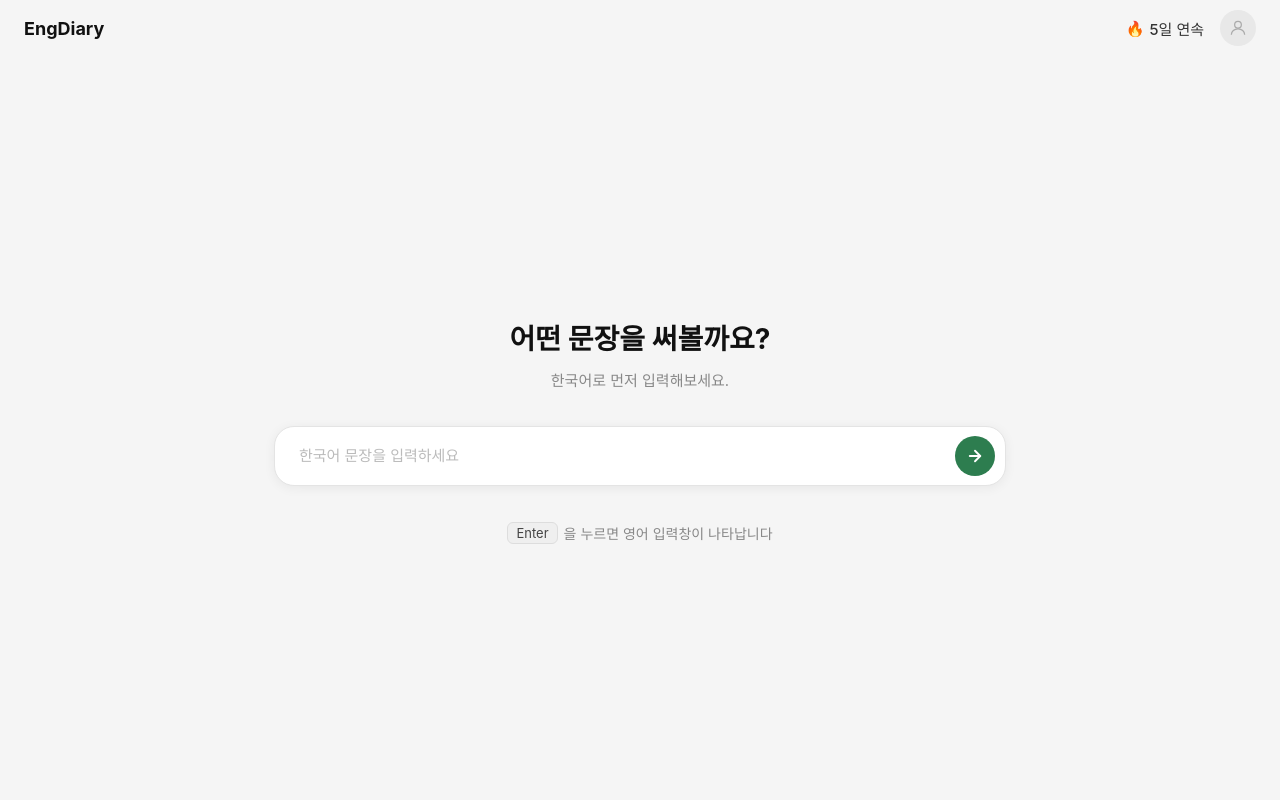
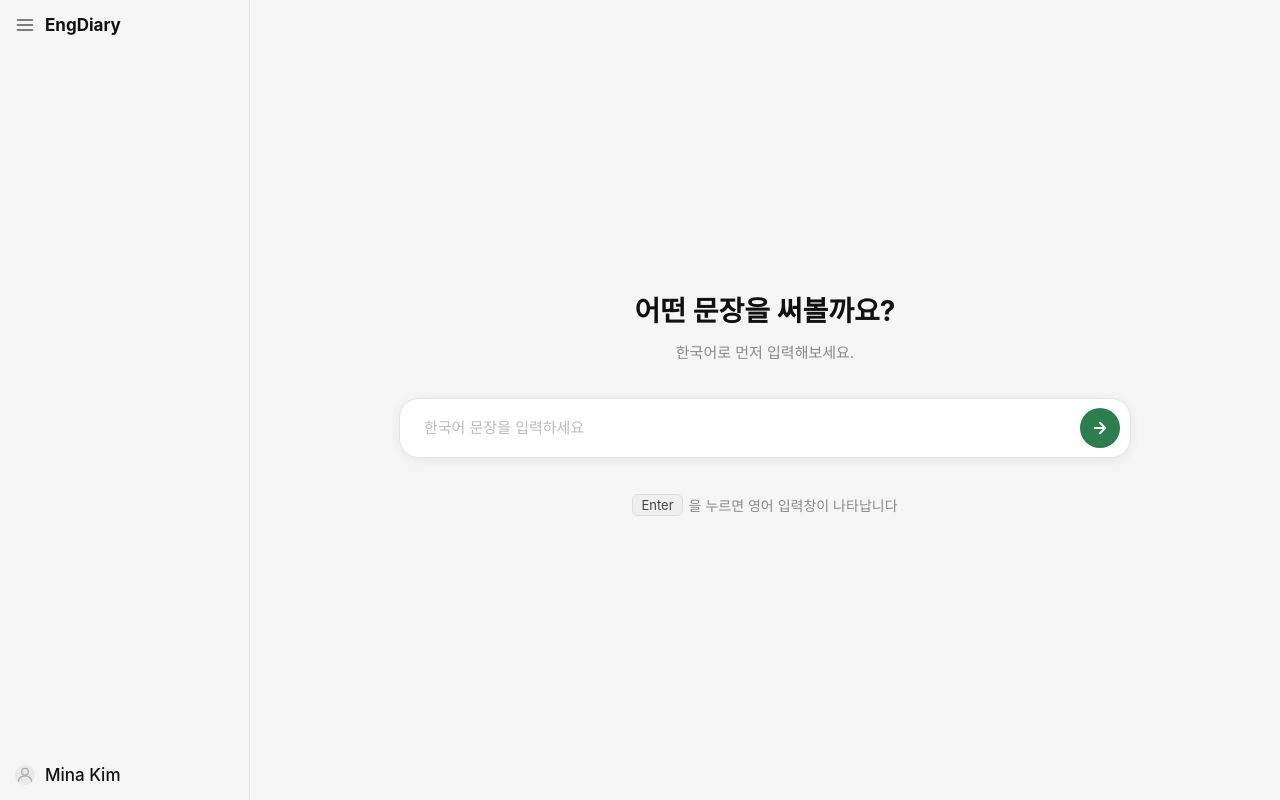
Before and after one commit to wonderminah/Translation-Practice, a React (Vite) app: page / in a window 1280 px wide. Built offline with nearby package versions, Linux system fonts and the light colour scheme; no server answers.

Commit message:
사이드바 추가

```diff
--- a/src/components/Layout.css
+++ b/src/components/Layout.css
@@ -1,50 +1,84 @@
-.navbar {
+.sidebar {
   position: sticky;
   top: 0;
-  z-index: 20;
-  width: 100%;
+  left: 0;
+  width: var(--sidebar-width);
+  height: 100vh;
+  flex-shrink: 0;
+  display: flex;
+  flex-direction: column;
+  padding: 15px;
+  background: #f5f5f5;
+  border-right: 1px solid #e4e4e4;
+  overflow: hidden;
+  transition: width 0.22s ease;
+}
+
+/* Header row: hamburger + logo */
+.sidebar__header {
   display: flex;
   align-items: center;
-  justify-content: space-between;
-  height: var(--navbar-height);
-  padding: 0 24px;
-  background: #f5f5f5;
+  gap: 10px;
+  margin-bottom: 32px;
+  white-space: nowrap;
 }
 
-.navbar__logo {
+.sidebar__menu-btn {
+  flex-shrink: 0;
+  background: none;
+  border: none;
+  cursor: pointer;
   display: flex;
   align-items: center;
-  gap: 8px;
+  justify-content: center;
+  border-radius: 6px;
 }
 
-.navbar__logo-text {
-  font-size: 18px;
+.sidebar__menu-btn:hover {
+  background: #e8e8e8;
+}
+
+.sidebar__logo-text {
+  font-size: 17px;
   font-weight: 700;
   color: #111;
   cursor: pointer;
+  opacity: 1;
+  transition: opacity 0.15s ease;
 }
 
-.navbar__right {
-  display: flex;
-  align-items: center;
-  gap: 16px;
+.sidebar__name-text {
+  font-size: 17px;
+  font-weight: 500;
+  color: #111;
+  cursor: pointer;
+  opacity: 1;
+  white-space: nowrap;
+  transition: opacity 0.15s ease;
 }
 
-.navbar__streak {
-  display: flex;
-  align-items: center;
-  gap: 5px;
-  font-size: 15px;
-  font-weight: 500;
-  color: #333;
+/* Collapsed state */
+.sidebar--collapsed .sidebar__logo-text,
+.sidebar--collapsed .sidebar__name-text {
+  opacity: 0;
+  pointer-events: none;
 }
 
-.navbar__avatar {
-  width: 36px;
-  height: 36px;
+/* Bottom section */
+.sidebar__bottom {
+  margin-top: auto;
+  display: flex;
+  flex-direction: row;
+  gap: 10px;
+}
+
+.sidebar__avatar {
+  width: 20px;
+  height: 20px;
   border-radius: 50%;
   background: #e8e8e8;
   display: flex;
   align-items: center;
   justify-content: center;
+  flex-shrink: 0;
 }
--- a/src/components/Layout.tsx
+++ b/src/components/Layout.tsx
@@ -1,30 +1,49 @@
+import { useEffect, useState } from 'react'
 import { Outlet, useNavigate } from 'react-router-dom'
 import './Layout.css'
 
+const SIDEBAR_EXPANDED = 250
+const SIDEBAR_COLLAPSED = 50
+
 export default function Layout() {
   const navigate = useNavigate()
+  const [collapsed, setCollapsed] = useState(false)
+
+  useEffect(() => {
+    document.documentElement.style.setProperty(
+      '--sidebar-width',
+      `${collapsed ? SIDEBAR_COLLAPSED : SIDEBAR_EXPANDED}px`,
+    )
+  }, [collapsed])
 
   return (
     <div className="page">
-      <nav className="navbar">
-        <div className="navbar__logo">
-          <span className="navbar__logo-text" onClick={() => navigate('/')}>EngDiary</span>
+      <aside className={`sidebar${collapsed ? ' sidebar--collapsed' : ''}`}>
+        <div className="sidebar__header">
+          <button className="sidebar__menu-btn" onClick={() => setCollapsed((v) => !v)}>
+            <svg width="20" height="20" viewBox="0 0 24 24" fill="none" stroke="#555" strokeWidth="2" strokeLinecap="round">
+              <line x1="3" y1="6" x2="21" y2="6" />
+              <line x1="3" y1="12" x2="21" y2="12" />
+              <line x1="3" y1="18" x2="21" y2="18" />
+            </svg>
+          </button>
+          <span className="sidebar__logo-text" onClick={() => navigate('/')}>EngDiary</span>
         </div>
-        <div className="navbar__right">
-          <div className="navbar__streak">
-            <span>🔥</span>
-            <span>5일 연속</span>
-          </div>
-          <div className="navbar__avatar">
+
+        <div className="sidebar__bottom">
+          <div className="sidebar__avatar">
             <svg width="20" height="20" viewBox="0 0 24 24" fill="none" stroke="#aaa" strokeWidth="1.5">
               <circle cx="12" cy="8" r="4" />
               <path d="M4 20c0-4 3.6-7 8-7s8 3 8 7" />
             </svg>
           </div>
+          <span className="sidebar__name-text" onClick={() => navigate('/profile')}>Mina Kim</span>
         </div>
-      </nav>
+      </aside>
 
-      <Outlet />
+      <div className="page__content">
+        <Outlet />
+      </div>
     </div>
   )
 }
--- a/src/main.css
+++ b/src/main.css
@@ -1,6 +1,6 @@
 /* Global */
 :root {
-  --navbar-height: 56px;
+  --sidebar-width: 250px;
 }
 
 * {
@@ -17,6 +17,13 @@ body {
 .page {
   min-height: 100vh;
   display: flex;
+  flex-direction: row;
+}
+
+.page__content {
+  flex: 1;
+  display: flex;
   flex-direction: column;
   align-items: center;
+  min-height: 100vh;
 }
--- a/src/pages/FeedbackPage.css
+++ b/src/pages/FeedbackPage.css
@@ -11,7 +11,7 @@
 
 .feedback__fixed-top {
   position: sticky;
-  top: var(--navbar-height);
+  top: var(--sidebar-height);
   z-index: 10;
   background: #f5f5f5;
   padding: 0 0 20px;
@@ -255,7 +255,7 @@
 .feedback__fixed-bottom {
   position: fixed;
   bottom: 0;
-  left: 0;
+  left: var(--sidebar-width);
   right: 0;
   padding: 20px 0;
   background: #f5f5f5;
```
